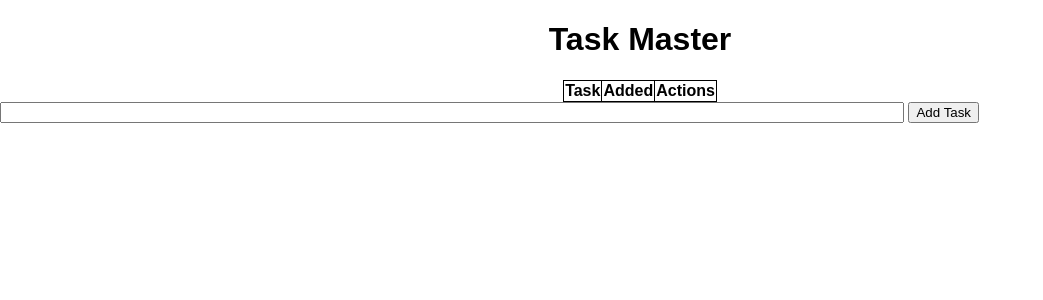
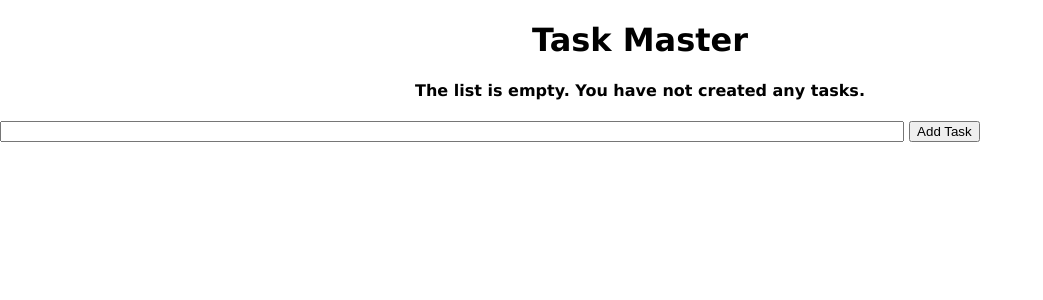
Before and after one commit to yinkaoyeniyi10/task-manager-flask, a Flask app: page / in a window 1280 px wide. Shown: the top 300 px of the page, without its empty margins (0-1043 px from the left). Run offline with Flask 3, Linux system fonts and the light colour scheme; lists and menus that the app fills with data are empty.

Commit message:
Fixed bugs relating to the update button

```diff
--- a/app.py
+++ b/app.py
@@ -51,3 +51,4 @@ if __name__ == "__main__":
     with app.app_context():
         db.create_all()
     app.run(debug=True)
+#Completed function will be added soon!
--- a/templates/base.html
+++ b/templates/base.html
@@ -5,6 +5,11 @@
     <meta name="viewport" content="width=device-width, initial-scale=1.0">
     <link rel="stylesheet" href="{{ url_for('static', filename='css/main.css') }}">
     {% block head %} {% endblock %}
+    <style>
+        body {
+            font-family: Verdana, Geneva, Tahoma, sans-serif;
+        }
+    </style>
 </head>
 <body>
     {% block body %} {% endblock %}
--- a/templates/index.html
+++ b/templates/index.html
@@ -6,6 +6,9 @@
 {% block body %}
 <div class="content">
     <h1 style="text-align: center">Task Master</h1>
+    {% if tasks|length < 1%}
+    <h4 style="text-align: center">The list is empty. You have not created any tasks.</h4>
+    {% else %}
     <table>
         <tr>
             <th>Task</th>
@@ -24,6 +27,7 @@
             </tr>
             {% endfor %}
     </table>
+    {% endif %}
     <form action="/" method="POST">
         <input type="text" name="content" id="content">
         <input type="submit" value="Add Task">
--- a/templates/update.html
+++ b/templates/update.html
@@ -7,7 +7,7 @@
 <div class="content">
     <h1 style="text-align: center">Update Task</h1>
     <form actions="/update/{{tasks.id}}" method="POST">
-        <input type="text" name="content" id="content">
+        <input type="text" name="content" id="content" value="{{tasks.id}}">
         <input type="submit" value="Update">
     </form>
 </div>
```
Also changed, not shown: test.db.
